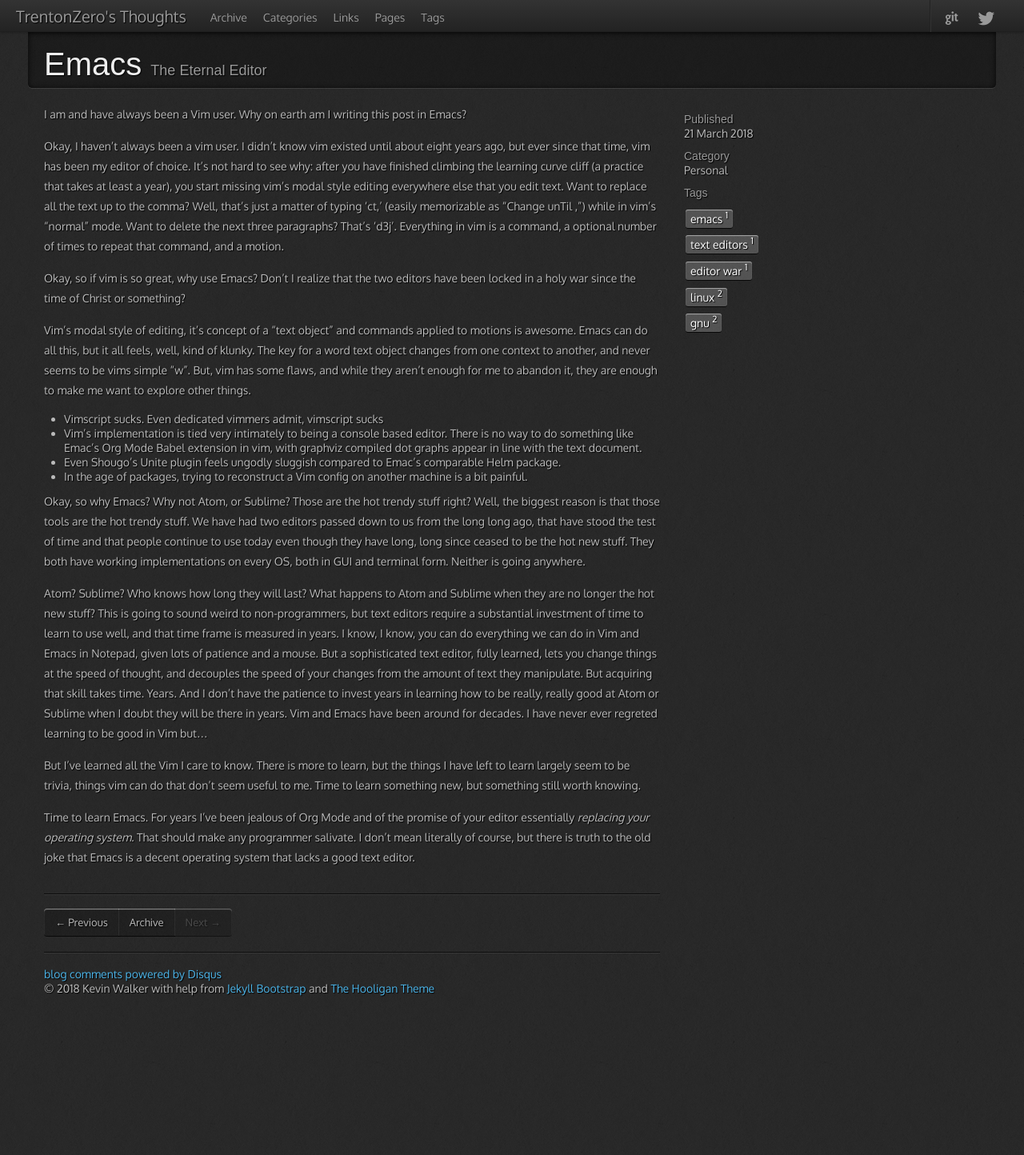
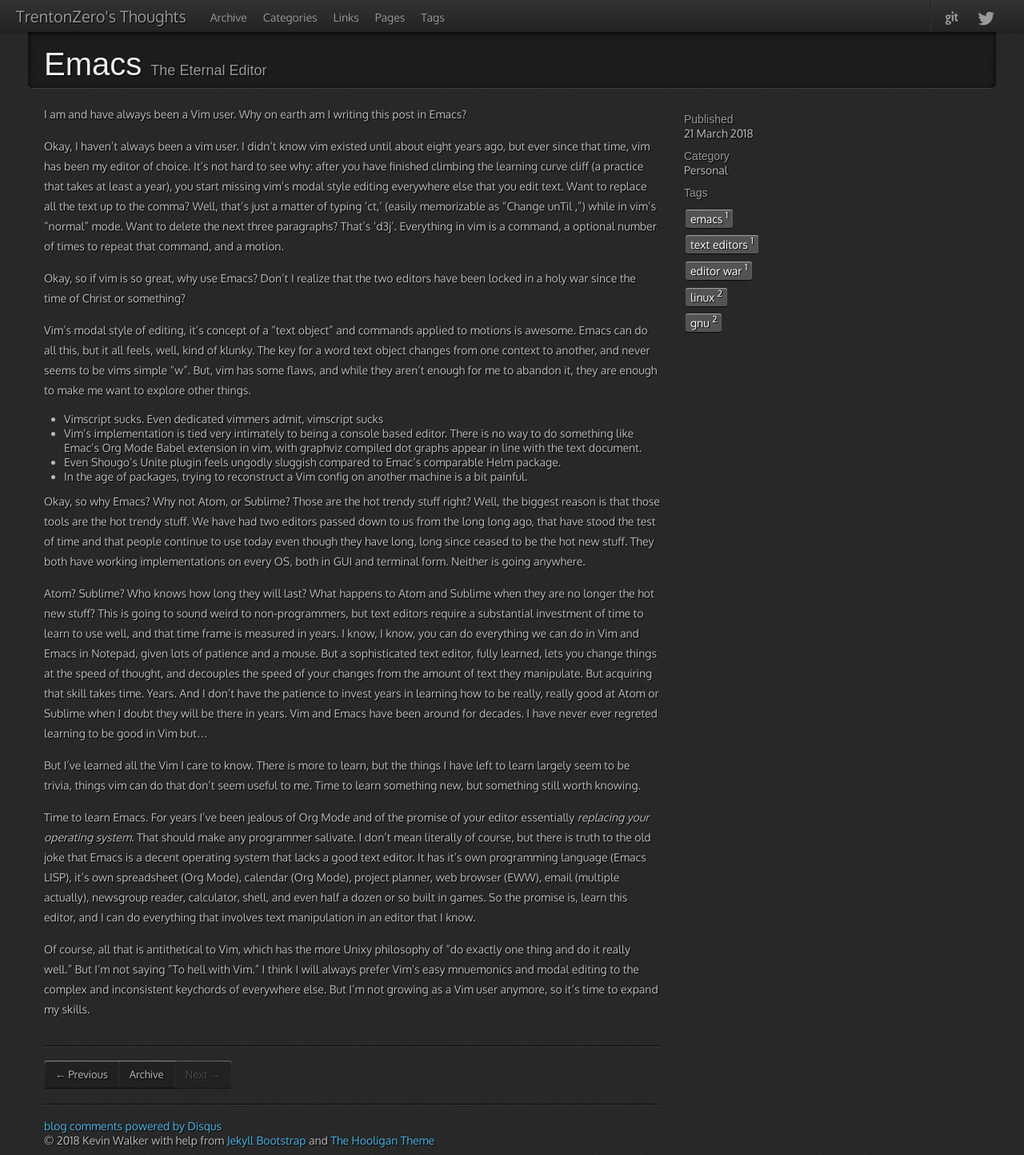
Before and after one commit to TrentonZero/trentonzero.github.io, a Jekyll site: the page built from _posts/2018-03-21-emacs.md, in a window 1280 px wide. Shown: the whole page at 80% size. Built offline with Jekyll 4.4.1, drawn with Linux system fonts in a browser that asks for light colours; nearby versions of some CDN libraries; some web fonts are replaced; comment, search, counter and statistics services are not loaded; before the commit the page ends 1254 px from its top, so only the background shows below that.

Commit message:
ack left things out

```diff
--- a/_posts/2018-03-21-emacs.md
+++ b/_posts/2018-03-21-emacs.md
@@ -27,4 +29,6 @@
 
 But I've learned all the Vim I care to know. There is more to learn, but the things I have left to learn largely seem to be trivia, things vim can do that don't seem useful to me. Time to learn something new, but something still worth knowing.
 
-Time to learn Emacs. For years I've been jealous of Org Mode and of the promise of your editor essentially *replacing your operating system.* That should make any programmer salivate. I don't mean literally of course, but there is truth to the old joke that Emacs is a decent operating system that lacks a good text editor.
+Time to learn Emacs. For years I've been jealous of Org Mode and of the promise of your editor essentially *replacing your operating system.* That should make any programmer salivate. I don't mean literally of course, but there is truth to the old joke that Emacs is a decent operating system that lacks a good text editor. It has it's own programming language (Emacs LISP), it's own spreadsheet (Org Mode), calendar (Org Mode), project planner, web browser (EWW), email (multiple actually), newsgroup reader, calculator, shell, and even half a dozen or so built in games. So the promise is, learn this editor, and I can do everything that involves text manipulation in an editor that I know.
+
+Of course, all that is antithetical to Vim, which has the more Unixy philosophy of "do exactly one thing and do it really well." But I'm not saying "To hell with Vim." I think I will always prefer Vim's easy mnuemonics and modal editing to the complex and inconsistent keychords of everywhere else. But I'm not growing as a Vim user anymore, so it's time to expand my skills.
```
Also changed, not shown: other parts of _posts/2018-03-21-emacs.md (+2 -0 lines).
